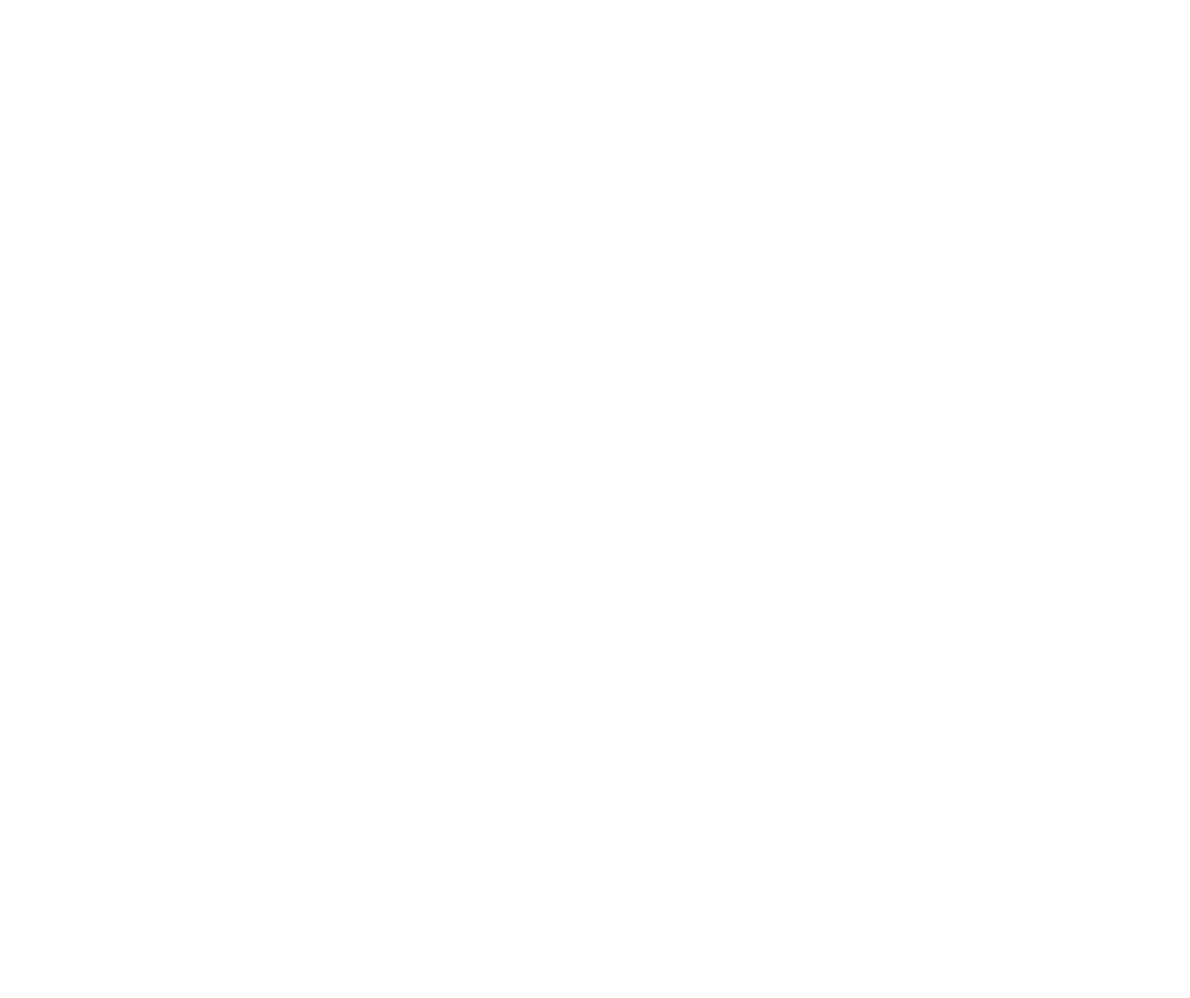
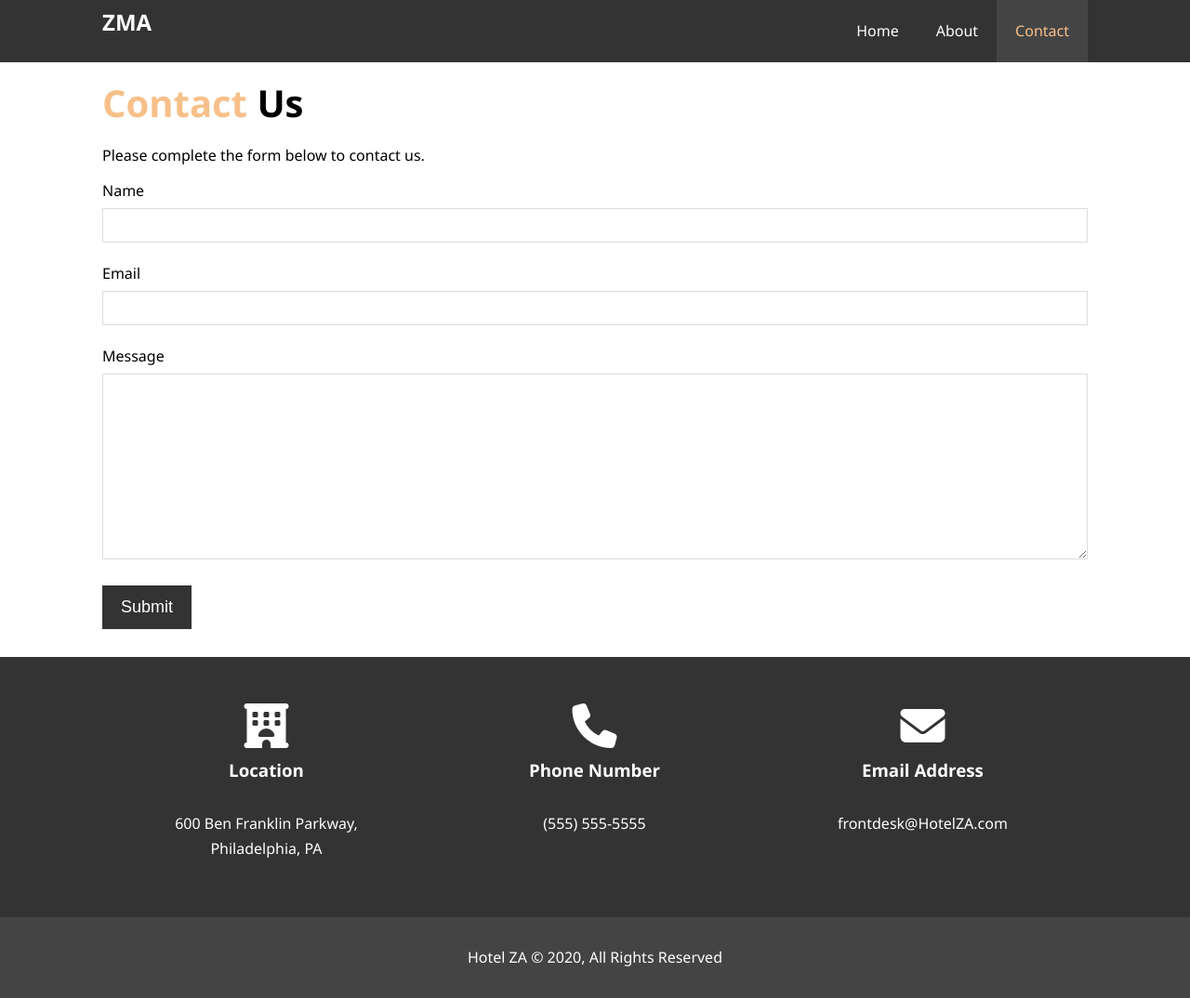
Before and after one commit to zeeatwork/basic-css-hotel-site, a plain HTML site: page contact.html in a window 1280 px wide. Shown: the whole page at 93% size. Before the commit the page ends 800 px from the top, so only its background shows below. Drawn offline with Linux system fonts and the light colour scheme.

Commit message:
completed contact page project complete

```diff
--- a/contact.html
+++ b/contact.html
@@ -0,0 +1,72 @@
+<!DOCTYPE html>
+<html lang="en">
+<head>
+  <meta charset="UTF-8">
+  <meta name="viewport" content="width=device-width, initial-scale=1.0">
+  <meta name="description" content="Welcome to an Extraordinary Hotel in Philadelphia">
+  <meta name="keywords" content="hotel, luxury, philadelphia, mid-atlantic hotel">
+  <script src="https://kit.fontawesome.com/24d70e429f.js" crossorigin="anonymous"></script>
+  <link rel="stylesheet" href="css/style.css">
+  <title>Hotel ZA  | Contact</title>
+</head>
+<body>
+  <header>
+    <nav id="navbar">
+      <div class="container">
+      <h1 class="logo"><a href="index.html">ZMA</a></h1>
+      <ul>
+        <li><a href="index.html">Home</a></li>
+        <li><a href="about.html">About</a></li>
+        <li><a class="current" href="contact.html">Contact</a></li>
+      </ul>
+      </div>
+    </nav>
+  </header>
+  <section id="contact-form" class="py-3">
+    <div class="container">
+      <h1 class="l-heading">
+        <span class="text-primary">Contact </span>Us
+      </h1>
+      <p>Please complete the form below to contact us.</p>
+      <form action="process.php">
+        <div class="form-group">
+          <label for="name">Name</label>
+          <input type="text" name="name" id="name">
+        </div>
+         <div class="form-group">
+          <label for="email">Email</label>
+          <input type="email" name="email" id="email">
+         </div>
+         <div class="form-group">
+          <label for="message">Message</label>
+          <textarea name="message" id="message" cols="30" rows="10"></textarea>
+         </div>
+         <button type="submit" class="btn">Submit</button>
+      </form>
+    </div>
+  </section>
+
+  <section id="contact-info" class="bg-dark">
+    <div class="container">
+      <div class="box">
+      <i class="fas fa-hotel fa-3x"></i>
+      <h3>Location</h3>
+      <p>600 Ben Franklin Parkway, Philadelphia, PA</p>
+    </div>
+    <div class="box">
+      <i class="fas fa-phone fa-3x"></i>
+      <h3>Phone Number</h3>
+      <p>(555) 555-5555</p>
+    </div>
+    <div class="box">
+      <i class="fas fa-envelope fa-3x"></i>
+      <h3>Email Address</h3>
+      <p>frontdesk@HotelZA.com</p>
+    </div>
+    </div>
+  </section>
+  <footer id="main-footer">
+    <p>Hotel ZA &copy; 2020, All Rights Reserved</p>
+  </footer>
+</body>
+</html>
--- a/css/style.css
+++ b/css/style.css
@@ -241,6 +241,36 @@ info-content {
   margin-right: 20px;
   border-radius: 50%;
 }
+
+/* Contact Form */
+#contact-form .form-group {
+  margin-bottom: 20px;
+}
+
+#contact-form label {
+  display: block;
+  margin-bottom: 5px;
+}
+
+#contact-form input,
+#contact-form textarea {
+  width: 100%;
+  padding: 10px;
+  border: 1px #dddddd solid;
+}
+
+#contact-form textarea {
+  height: 200px;
+}
+
+#contact-form input:focus,
+#contact-form textarea:focus {
+  outline: none;
+  border-color: #f7c08a;
+}
+
+
+
 /* Footer */
 
 #main-footer {
```
